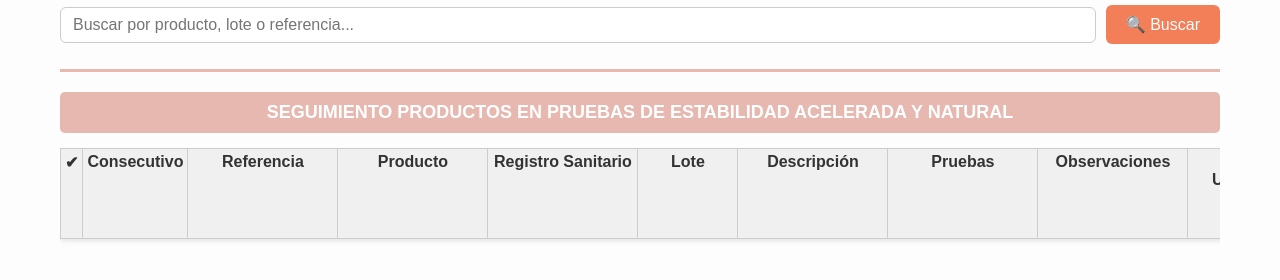
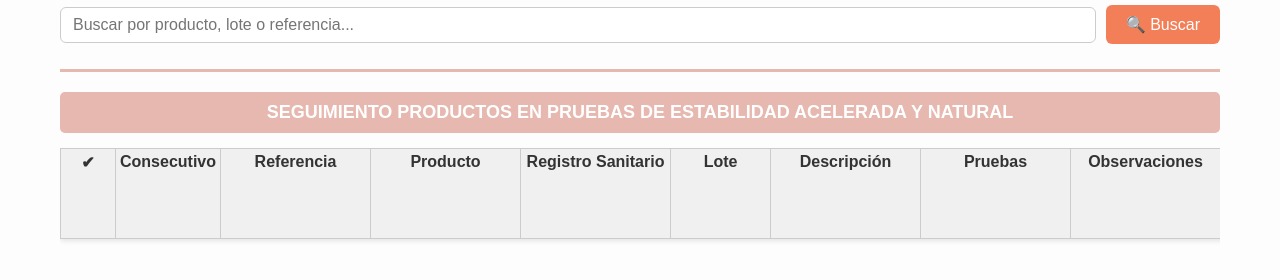
Before and after one commit to MaoVelez11/Formato-de-estabilidad, a plain HTML site: page public/seguimiento.html in a window 1280 px wide. Shown: the part 102-382 px from the top of the page. Drawn offline with Linux system fonts and the light colour scheme; no server answers.

Commit message:
Tu mensaje descriptivo aquí

```diff
--- a/public/seguimiento.html
+++ b/public/seguimiento.html
@@ -25,9 +25,55 @@
         th { background-color: #f0f0f0; color: #333; }
         .acelerada { background-color: #fdd; } .natural { background-color: #dfd; } .aprobacion { background-color: #ffecb3; }
         #tablaEstabilidad thead tr:nth-child(2) th { background-color: #fff; }
-        .table-wrapper { overflow-x: auto; }
+        .table-wrapper {
+    overflow-x: auto; /* Mantiene el scroll horizontal */
+    overflow-y: auto; /* AÑADE un scroll vertical */
+
+    /* Esta es la clave: limita la altura de la tabla */
+    max-height: 70vh;
+    /* (70vh = 70% de la altura de la ventana.
+        Puedes cambiarlo a 60vh, 80vh, o un valor fijo como 600px) */
+}
         .btn { padding: 10px 20px; background: #f37f58; color: white; border: none; border-radius: 6px; cursor: pointer; font-size: 16px; text-decoration: none; display: inline-flex; align-items: center; gap: 8px; margin-top: 15px; }
         .btn:hover { background: #e06d4a; }
+
+      /* --- INICIO CORRECCIÓN --- */
+
+/* 1. Fija la primera columna (Checkbox) Y LE DA UN ANCHO FIJO */
+#tablaEstabilidad th:nth-child(1),
+#tablaEstabilidad td:nth-child(1) {
+    position: sticky;
+    left: 0;
+    z-index: 2;
+    background-color: #fdfdfd;
+    box-shadow: 3px 0 5px -2px rgba(0,0,0,0.1);
+
+    /* AÑADIDO: Damos un ancho mínimo fijo a la columna 1 */
+    min-width: 55px;
+    width: 55px;
+}
+
+/* 2. Fija la segunda columna (Consecutivo) a la izquierda */
+#tablaEstabilidad th:nth-child(2),
+#tablaEstabilidad td:nth-child(2) {
+    position: sticky;
+
+    /* CORRECCIÓN: Usamos el mismo ancho de la columna 1 */
+    left: 55px; /* Debe ser igual al 'width' de arriba */
+
+    z-index: 2;
+    background-color: #fdfdfd;
+    box-shadow: 3px 0 5px -2px rgba(0,0,0,0.1);
+
+    /* AÑADIDO: Damos un ancho mínimo a esta columna */
+    min-width: 100px;
+}
+
+/* 3. Ajuste para el fondo de las cabeceras */
+#tablaEstabilidad th:nth-child(1),
+#tablaEstabilidad th:nth-child(2) {
+    background-color: #f0f0f0; /* Color de fondo original de tus TH */
+}
 
     </style>
 </head>
```
Also changed, not shown: public/formato.html (+6 -0 lines).
